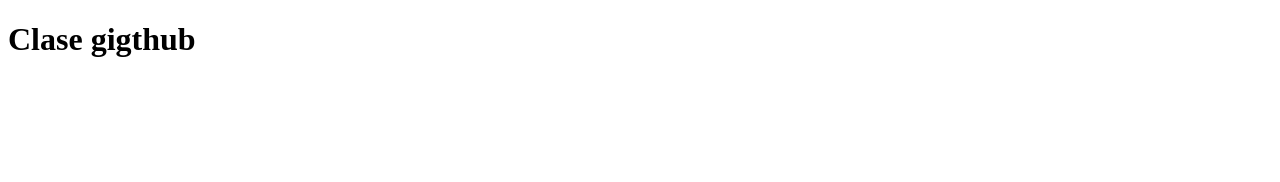
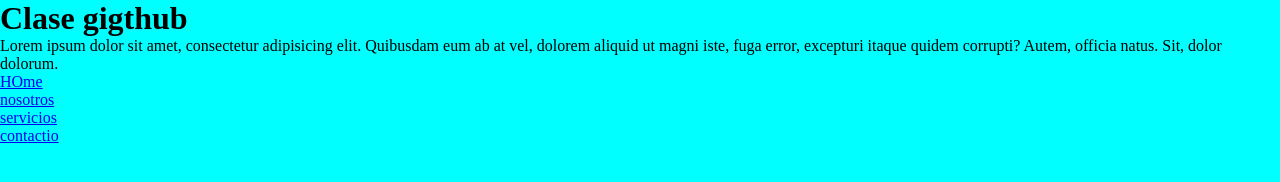
Before and after one commit to Ezecordoba14/1erRepositorio, a plain HTML site: page index.html in a window 1280 px wide. Drawn offline with Linux system fonts and the light colour scheme.

Commit message:
agrgo una lista y parrafo con reseteo

```diff
--- a/index.html
+++ b/index.html
@@ -9,5 +9,12 @@
 </head>
 <body>
     <h1>Clase gigthub</h1>
+    <p>Lorem ipsum dolor sit amet, consectetur adipisicing elit. Quibusdam eum ab at vel, dolorem aliquid ut magni iste, fuga error, excepturi itaque quidem corrupti? Autem, officia natus. Sit, dolor dolorum.</p>
+    <ul>
+        <li><a href="#">HOme</a></li>
+        <li><a href="#">nosotros</a></li>
+        <li><a href="#">servicios</a></li>
+        <li><a href="#">contactio</a></li>
+    </ul>
 </body>
 </html>
--- a/style.css
+++ b/style.css
@@ -0,0 +1,8 @@
+*{
+    margin: 0;
+    padding: 0;
+    box-sizing: border-box;
+}
+body{
+    background-color: aqua;
+}
```
